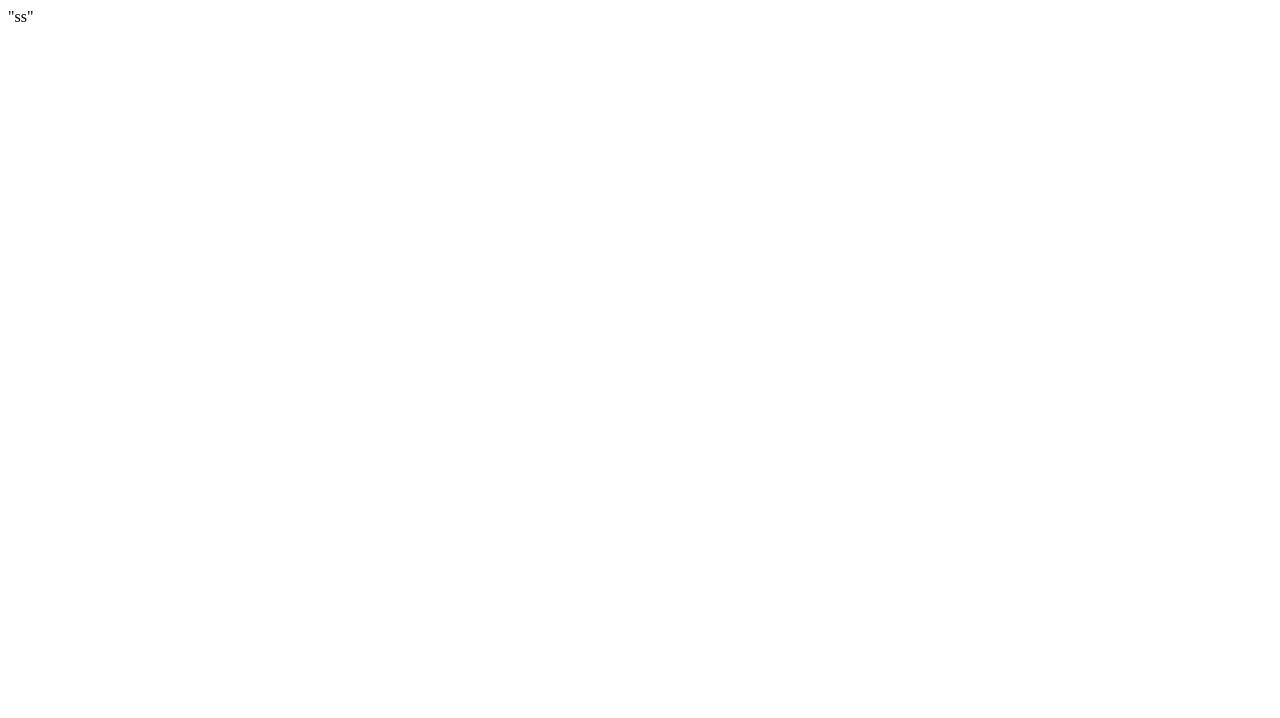
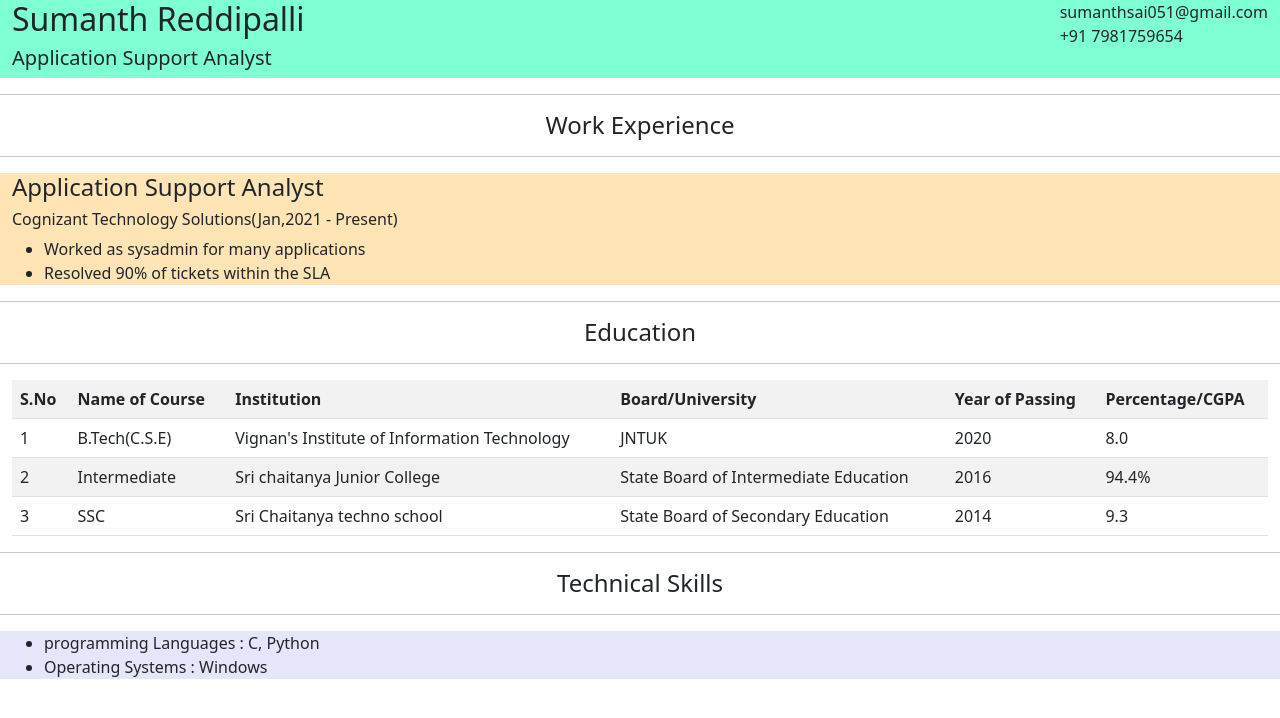
Before and after one commit to sumanth1103/MyGames.github.io, a plain HTML site: page index.html in a window 1280 px wide. Drawn offline with nearby package versions, Linux system fonts and the light colour scheme.

Commit message:
Update index.html

```diff
--- a/index.html
+++ b/index.html
@@ -1 +1,88 @@
-"ss"
+<html>
+    <title>Sumanth Reddipalli</title>
+    <head>
+        <link href="https://cdn.jsdelivr.net/npm/bootstrap@5.1.3/dist/css/bootstrap.min.css" rel="stylesheet" integrity="sha384-1BmE4kWBq78iYhFldvKuhfTAU6auU8tT94WrHftjDbrCEXSU1oBoqyl2QvZ6jIW3" crossorigin="anonymous"></head>
+    <body>
+        <!--Header div-->
+        <div style="background-color: aquamarine;" class="container-fluid">
+            <div class="row">
+                <div class="col" >
+                    <h2>Sumanth Reddipalli</h2>
+                    <h5>Application Support Analyst</h5>
+                </div>
+                <div class="col d-flex justify-content-end">
+                    <p>sumanthsai051@gmail.com<br>+91 7981759654</p>
+
+                </div>
+            </div>
+        </div>
+        <hr>
+        <h4 style="text-align: center;">Work Experience</h4>
+        <hr>
+        <!--Work Section-->
+        <div style="background-color: moccasin;" class="container-fluid">
+            <article>
+                <h4>Application Support Analyst</h4>
+                <h6>Cognizant Technology Solutions(Jan,2021 - Present)</h6>
+                <ul>
+                    <li>Worked as sysadmin for many applications</li>
+                    <li>Resolved 90% of tickets within the SLA</li>
+                </ul>
+            </article>
+        </div>
+
+        <hr>
+        <h4 style="text-align: center;">Education</h4>
+        <hr>
+        <!--Education-->
+        <div class="container-fluid">
+            <table class="table table-striped">
+                <tr>
+                    <th>S.No</th>
+                    <th>Name of Course</th>
+                    <th>Institution</th>
+                    <th>Board/University</th>
+                    <th>Year of Passing</th>
+                    <th>Percentage/CGPA</th>
+                </tr>
+                <tr>
+                    <td>1</td>
+                    <td>B.Tech(C.S.E)</td>
+                    <td>Vignan's Institute of Information Technology</td>
+                    <td>JNTUK</td>
+                    <td>2020</td>
+                    <td>8.0</td>
+                </tr>
+                <tr>
+                    <td>2</td>
+                    <td>Intermediate</td>
+                    <td>Sri chaitanya Junior College</td>
+                    <td>State Board of Intermediate Education</td>
+                    <td>2016</td>
+                    <td>94.4%</td>
+                </tr>
+                <tr>
+                    <td>3</td>
+                    <td>SSC</td>
+                    <td>Sri Chaitanya techno school</td>
+                    <td>State Board of Secondary Education</td>
+                    <td>2014</td>
+                    <td>9.3</td>
+                </tr>
+            </table>
+        </div>
+
+        <hr>
+        <h4 style="text-align: center;">Technical Skills</h4>
+        <hr>
+        <!--Skills-->
+        <div style="background-color: lavender;" class="container-fluid">
+            <ul>
+                <li>programming Languages : C, Python</li>
+                <li>Operating Systems : Windows</li>
+            </ul>
+        </div>
+
+        <script src="https://cdn.jsdelivr.net/npm/bootstrap@5.1.3/dist/js/bootstrap.bundle.min.js" integrity="sha384-ka7Sk0Gln4gmtz2MlQnikT1wXgYsOg+OMhuP+IlRH9sENBO0LRn5q+8nbTov4+1p" crossorigin="anonymous"></script>
+    </body>
+</html>
```
